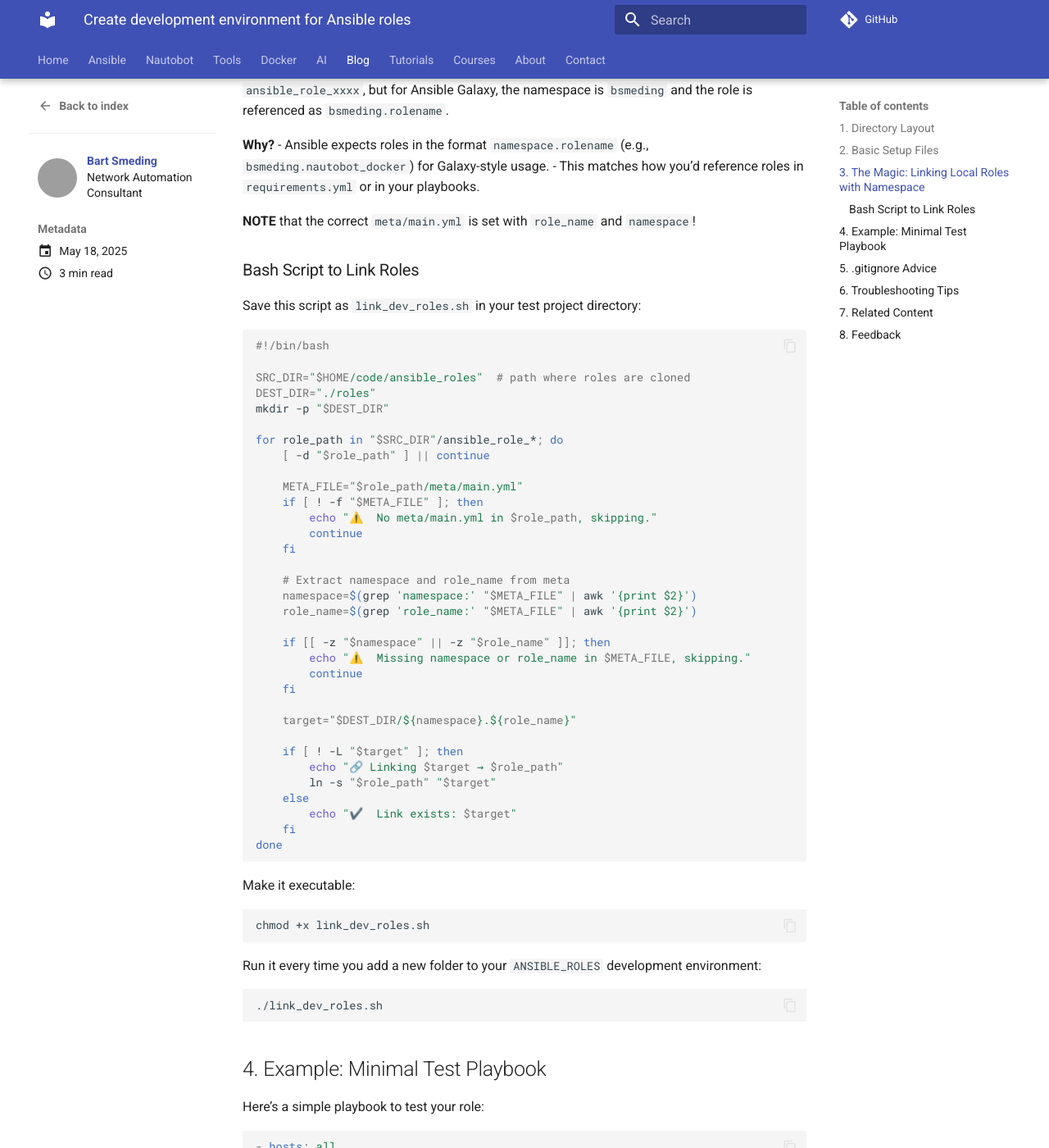
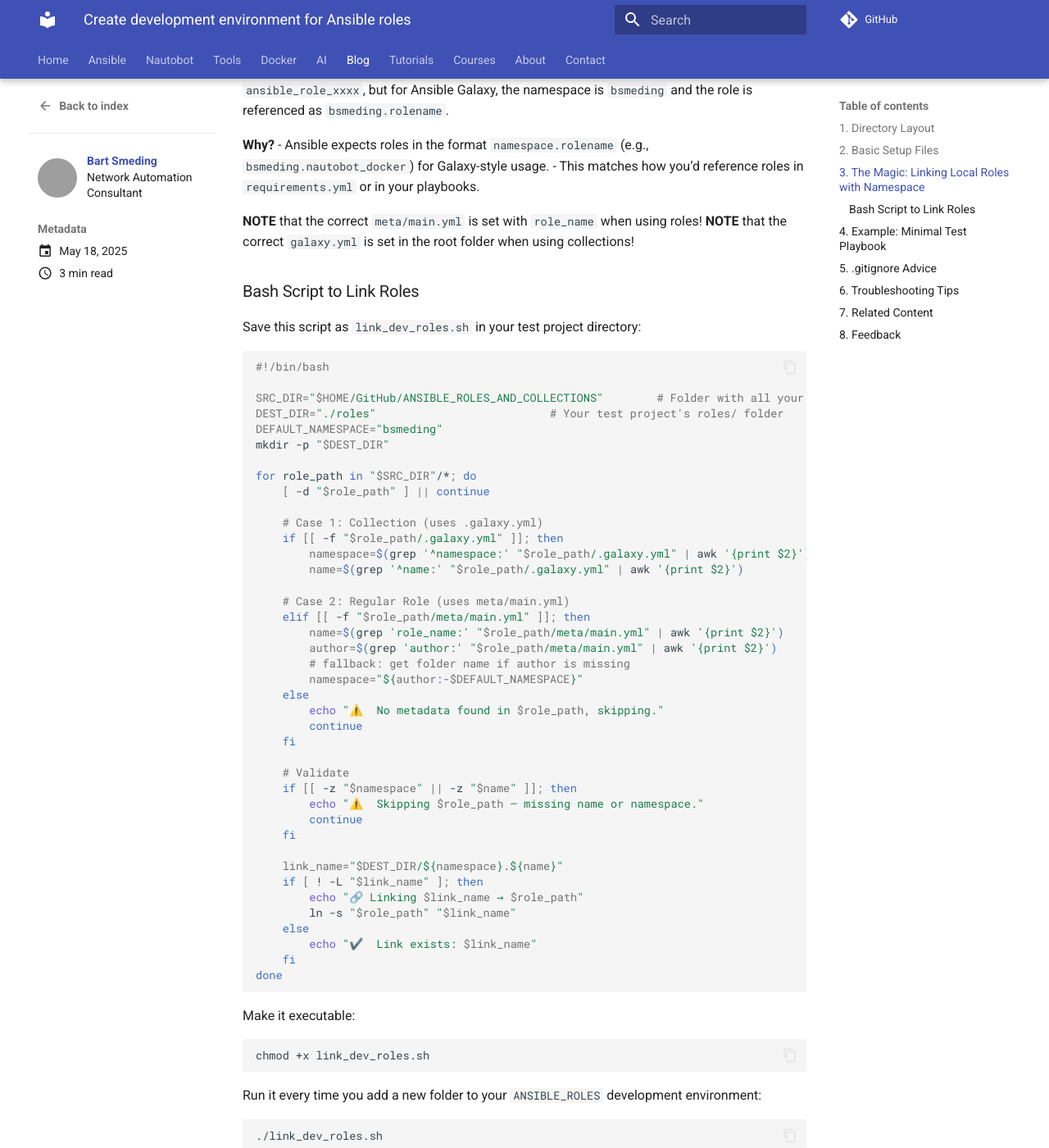
Before and after one commit to bsmeding/bsmeding.github.io, an MkDocs documentation site: the page built from docs/blog/posts/2025/2025-05-18-ansible-role-dev-and-test-setup.md, in a window 1280 px wide and 1400 px high, scrolled down 1256 px. Shown: the whole window at 82% size. Built offline with MkDocs 1.6.1 and Material for MkDocs 9.7.7, drawn with Linux system fonts in a browser that asks for light colours; comment, search, counter and statistics services are not loaded; grey boxes are pictures that could not be loaded.

Commit message:
clearyify script for roles and collections

````diff
--- a/docs/blog/posts/2025/2025-05-18-ansible-role-dev-and-test-setup.md
+++ b/docs/blog/posts/2025/2025-05-18-ansible-role-dev-and-test-setup.md
@@ -61,7 +61,8 @@
 - Ansible expects roles in the format `namespace.rolename` (e.g., `bsmeding.nautobot_docker`) for Galaxy-style usage.
 - This matches how you’d reference roles in `requirements.yml` or in your playbooks.
 
-**NOTE** that the correct `meta/main.yml` is set with `role_name` and `namespace`!
+**NOTE** that the correct `meta/main.yml` is set with `role_name` when using roles!
+**NOTE** that the correct `galaxy.yml` is set in the root folder when using collections!
 
 ### Bash Script to Link Roles
 
@@ -70,37 +71,45 @@
 ```bash
 #!/bin/bash
 
-SRC_DIR="$HOME/code/ansible_roles"  # path where roles are cloned
-DEST_DIR="./roles"
+SRC_DIR="$HOME/GitHub/ANSIBLE_ROLES_AND_COLLECTIONS"        # Folder with all your repos
+DEST_DIR="./roles"                          # Your test project's roles/ folder
+DEFAULT_NAMESPACE="bsmeding"
 mkdir -p "$DEST_DIR"
 
-for role_path in "$SRC_DIR"/ansible_role_*; do
+for role_path in "$SRC_DIR"/*; do
     [ -d "$role_path" ] || continue
 
-    META_FILE="$role_path/meta/main.yml"
-    if [ ! -f "$META_FILE" ]; then
-        echo "⚠️  No meta/main.yml in $role_path, skipping."
+    # Case 1: Collection (uses .galaxy.yml)
+    if [[ -f "$role_path/.galaxy.yml" ]]; then
+        namespace=$(grep '^namespace:' "$role_path/.galaxy.yml" | awk '{print $2}')
+        name=$(grep '^name:' "$role_path/.galaxy.yml" | awk '{print $2}')
+
+    # Case 2: Regular Role (uses meta/main.yml)
+    elif [[ -f "$role_path/meta/main.yml" ]]; then
+        name=$(grep 'role_name:' "$role_path/meta/main.yml" | awk '{print $2}')
+        author=$(grep 'author:' "$role_path/meta/main.yml" | awk '{print $2}')
+        # fallback: get folder name if author is missing
+        namespace="${author:-$DEFAULT_NAMESPACE}"
+    else
+        echo "⚠️  No metadata found in $role_path, skipping."
         continue
     fi
 
-    # Extract namespace and role_name from meta
-    namespace=$(grep 'namespace:' "$META_FILE" | awk '{print $2}')
-    role_name=$(grep 'role_name:' "$META_FILE" | awk '{print $2}')
-
-    if [[ -z "$namespace" || -z "$role_name" ]]; then
-        echo "⚠️  Missing namespace or role_name in $META_FILE, skipping."
+    # Validate
+    if [[ -z "$namespace" || -z "$name" ]]; then
+        echo "⚠️  Skipping $role_path — missing name or namespace."
         continue
     fi
 
-    target="$DEST_DIR/${namespace}.${role_name}"
-
-    if [ ! -L "$target" ]; then
-        echo "🔗 Linking $target → $role_path"
-        ln -s "$role_path" "$target"
+    link_name="$DEST_DIR/${namespace}.${name}"
+    if [ ! -L "$link_name" ]; then
+        echo "🔗 Linking $link_name → $role_path"
+        ln -s "$role_path" "$link_name"
     else
-        echo "✔️  Link exists: $target"
+        echo "✔️  Link exists: $link_name"
     fi
 done
+
 ```
 
 Make it executable:
````
